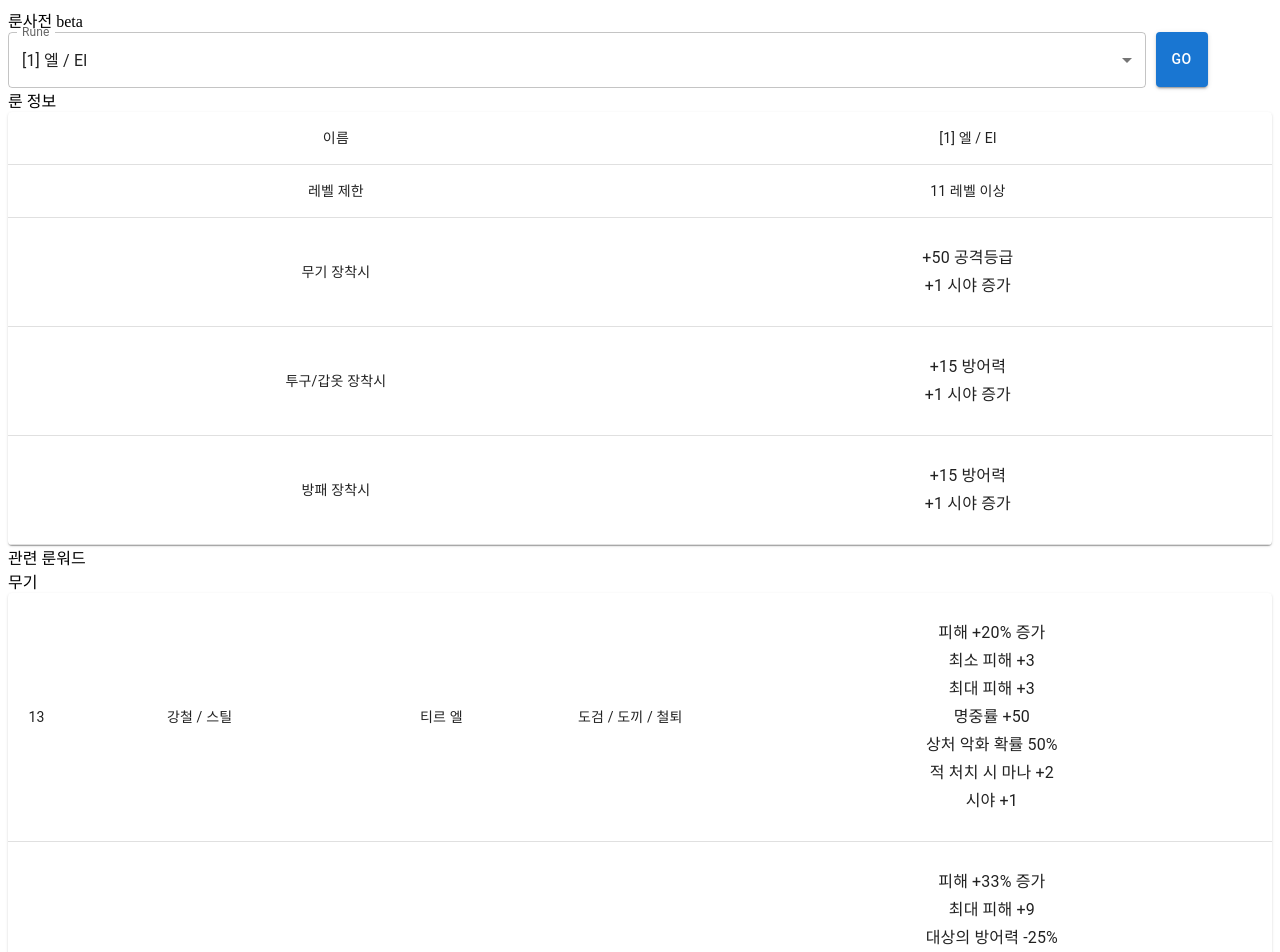
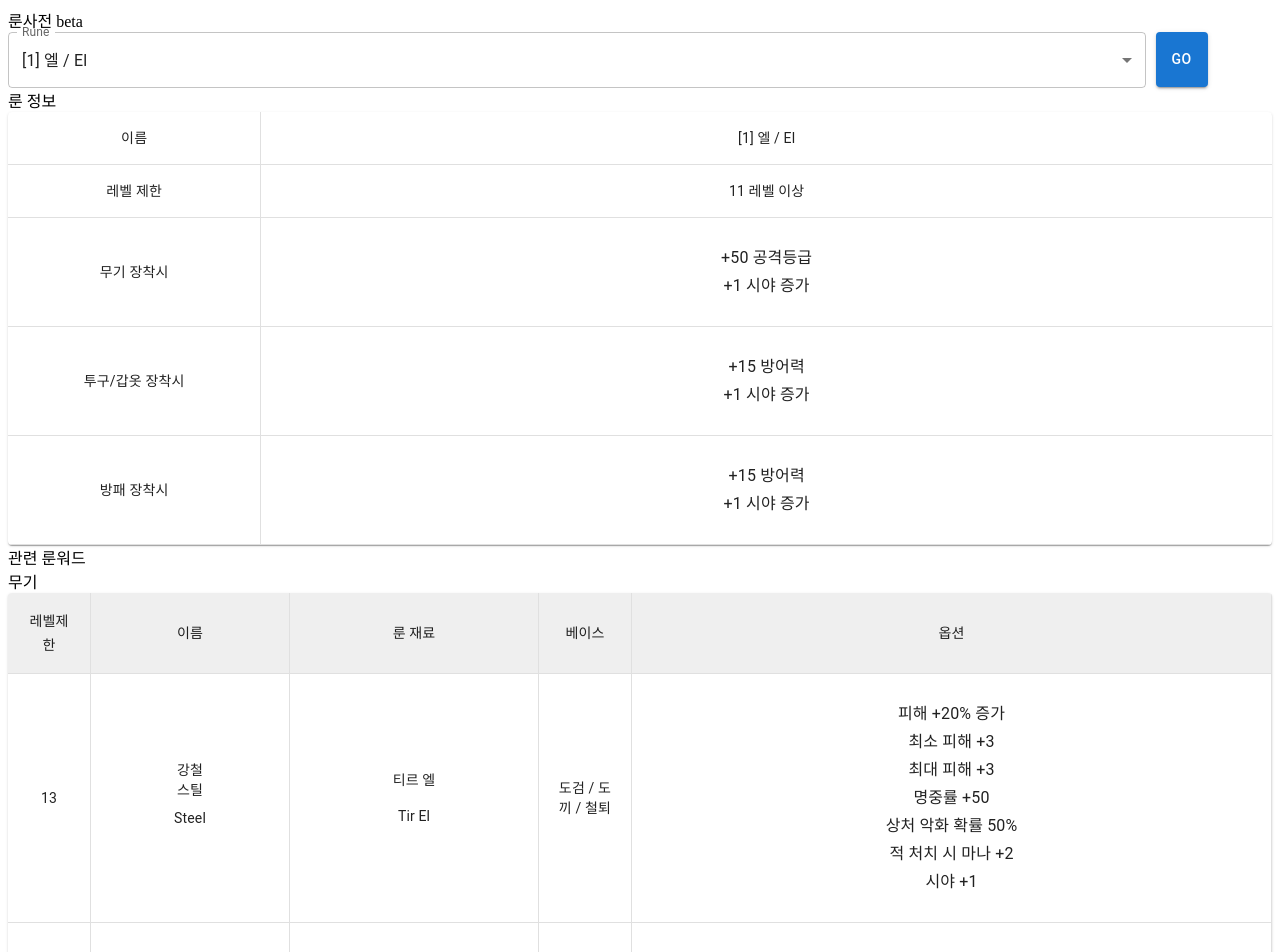
Before and after one commit to kyhong222/rune-checker, a React (Create React App) app: page /runes/El in a window 1280 px wide. Shown: the top 952 px of the page. Built offline with nearby package versions, Linux system fonts and the light colour scheme.

Commit message:
fixed rune page display's styles

```diff
--- a/src/components/RWDisplayer.js
+++ b/src/components/RWDisplayer.js
@@ -8,6 +8,7 @@ import {
   List,
   ListItemText,
   Paper,
+  TableHead,
 } from "@mui/material";
 
 import runeDatas from "../datas/runes.json";
@@ -19,6 +20,52 @@ export default function RWDisplayer(props) {
   const RWList = props.RWList;
 
   const tableRowSx = { "&:last-child td, &:last-child th": { border: 0 } };
+  const RWNameJoinSx = {
+    minWidth: 150,
+    border: 0,
+    px: 1,
+    py: 0,
+    m: 1,
+    textAlign: "center",
+  };
+  const RWNameSx = {
+    minWidth: 150,
+    border: 0,
+    p: 1,
+    m: 1,
+    textAlign: "center",
+  };
+  const reqRuneSx = {
+    minWidth: 200,
+    border: 0,
+    p: 1,
+    m: 1,
+    textAlign: "center",
+  };
+  const reqLvlColSx = {
+    borderRight: "1px solid rgba(224,224,224,1)",
+    textAlign: "center",
+    width: 50,
+  };
+  const RWNameColSx = {
+    borderRight: "1px solid rgba(224,224,224,1)",
+    textAlign: "center",
+    width: 150,
+  };
+  const reqRuneColSx = {
+    borderRight: "1px solid rgba(224,224,224,1)",
+    textAlign: "center",
+    width: 200,
+  };
+  const baseColSx = {
+    borderRight: "1px solid rgba(224,224,224,1)",
+    textAlign: "center",
+    width: 60,
+  };
+  const specColSx = {
+    borderRight: "1px solid rgba(224,224,224,1)",
+    textAlign: "center",
+  };
 
   const listText = (lists) => {
     return (
@@ -32,12 +79,29 @@ export default function RWDisplayer(props) {
     );
   };
 
-  const runeNumberToName = (number) => {
+  const runeNumberToKorName = (number) => {
     return runeDatas[number - 1].korName;
+  };
+
+  const runeNumberToEngName = (number) => {
+    return runeDatas[number - 1].engName;
   };
 
   const RWSpec = (spec) => {
     return listText(spec.split("\n"));
+  };
+  const RWHead = () => {
+    return (
+      <TableHead sx={{ backgroundColor: "rgba(224,224,224,0.5)" }}>
+        <TableRow>
+          <TableCell sx={reqLvlColSx}>{"레벨제한"}</TableCell>
+          <TableCell sx={RWNameColSx}>{"이름"}</TableCell>
+          <TableCell sx={reqRuneColSx}>{"룬"} 재료</TableCell>
+          <TableCell sx={baseColSx}>{"베이스"}</TableCell>
+          <TableCell sx={specColSx}>{"옵션"}</TableCell>
+        </TableRow>
+      </TableHead>
+    );
   };
   const RWTemplete = (RW) => {
     // RW = 룬워드 객체
@@ -46,17 +110,67 @@ export default function RWDisplayer(props) {
     return (
       <TableBody>
         <TableRow sx={{ tableRowSx }}>
-          <TableCell align="center">{RW.reqLvl}</TableCell>
-          <TableCell align="center">
-            {RW.remakeName === RW.legacyName
-              ? `${RW.remakeName}`
-              : `${RW.remakeName} / ${RW.legacyName}`}
+          <TableCell sx={reqLvlColSx}>{RW.reqLvl}</TableCell>
+          <TableCell sx={RWNameColSx}>
+            {RW.remakeName === RW.legacyName ? (
+              <>
+                <TableRow>
+                  <TableCell sx={RWNameSx}>{`${RW.remakeName}`}</TableCell>
+                </TableRow>
+              </>
+            ) : (
+              <>
+                <TableRow>
+                  <TableCell sx={RWNameJoinSx}>{`${RW.remakeName}`}</TableCell>
+                </TableRow>
+                <TableRow sx={{ border: 0 }}>
+                  <TableCell sx={RWNameJoinSx}>{`${RW.legacyName}`}</TableCell>
+                </TableRow>
+              </>
+            )}
+
+            {/* <TableRow>
+              <TableCell sx={{ border: 0 }}>
+                {RW.remakeName === RW.legacyName ? (
+                  <TableCell sx={RWNameSx}>{`${RW.remakeName}`}</TableCell>
+                ) : (
+                  <>
+                    <TableRow>
+                      <TableCell
+                        sx={RWNameJoinSx}
+                      >{`${RW.remakeName}`}</TableCell>
+                    </TableRow>
+                    <TableRow sx={{ border: 0 }}>
+                      <TableCell
+                        sx={RWNameJoinSx}
+                      >{`${RW.legacyName}`}</TableCell>
+                    </TableRow>
+                  </>
+                )}
+              </TableCell>
+            </TableRow> */}
+            <TableRow>
+              <TableCell sx={RWNameSx}>{RW.engName}</TableCell>
+            </TableRow>
           </TableCell>
-          <TableCell align="center">
-            {RW.reqRunes.split(" ").map((x) => `${runeNumberToName(x)} `)}
+          <TableCell sx={reqRuneColSx}>
+            <TableRow>
+              <TableCell sx={reqRuneSx}>
+                {RW.reqRunes
+                  .split(" ")
+                  .map((x) => `${runeNumberToKorName(x)} `)}
+              </TableCell>
+            </TableRow>
+            <TableRow>
+              <TableCell sx={reqRuneSx}>
+                {RW.reqRunes
+                  .split(" ")
+                  .map((x) => `${runeNumberToEngName(x)} `)}
+              </TableCell>
+            </TableRow>
           </TableCell>
-          <TableCell align="center">{RW.base}</TableCell>
-          <TableCell align="center">{RWSpec(RW.spec)}</TableCell>
+          <TableCell sx={baseColSx}>{RW.base}</TableCell>
+          <TableCell sx={specColSx}>{RWSpec(RW.spec)}</TableCell>
         </TableRow>
       </TableBody>
     );
@@ -66,6 +180,7 @@ export default function RWDisplayer(props) {
     <div>
       <TableContainer component={Paper}>
         <Table sx={{ minWidth: 200 }} aria-label="RW display table">
+          {RWHead()}
           {RWList.map((x) => RWTemplete(x))}
           {/* {RWList.map((x) => x.engName)} */}
         </Table>
--- a/src/components/RuneDisplayer.js
+++ b/src/components/RuneDisplayer.js
@@ -13,7 +13,20 @@ import {
 export default function RuneDisplayer(props) {
   const rune = props.rune; // number, engName, korName, specWithWeapon, specWithHelmNChest, reqLvl, reqToUp, note
   // console.log("rune", rune);
-  const tableRowSx = { "&:last-child td, &:last-child th": { border: 0 } };
+  const tableRowSx = {
+    // "&:last-child td, &:last-child th": { border: 0 }
+  };
+
+  const tableHeadSx = {
+    textAlign: "center",
+    minWidth: 100,
+    width: "20%",
+    borderRight: "1px solid rgba(224,224,224,1)",
+  };
+  const tableBodySx = {
+    textAlign: "center",
+    borderLeft: "1px solid rgba(224,224,224,1)",
+  };
 
   const listText = (lists) => {
     return (
@@ -33,54 +46,42 @@ export default function RuneDisplayer(props) {
         <Table sx={{ minWidth: 200 }} aria-label="rune display table">
           <TableBody>
             <TableRow sx={{ tableRowSx }}>
-              <TableCell align="center" colSpan={1}>
+              <TableCell sx={tableHeadSx}>
                 {/* {"image"} */}
                 {"이름"}
               </TableCell>
-              <TableCell align="center" colSpan={4}>
+              <TableCell sx={tableBodySx}>
                 {`[${rune.number}] ${rune.korName} / ${rune.engName}`}
               </TableCell>
             </TableRow>
-            <TableRow sx={{ tableRowSx }}>
-              <TableCell align="center" colSpan={1}>
-                레벨 제한
-              </TableCell>
-              <TableCell align="center" colSpan={4}>
+            <TableRow sx={tableRowSx}>
+              <TableCell sx={tableHeadSx}>{"레벨 제한"}</TableCell>
+              <TableCell sx={tableBodySx}>
                 {`${rune.reqLvl} 레벨 이상`}
               </TableCell>
             </TableRow>
-            <TableRow sx={{ tableRowSx }}>
-              <TableCell align="center" colSpan={1}>
-                무기 장착시
-              </TableCell>
-              <TableCell align="center" colSpan={4}>
+            <TableRow sx={tableRowSx}>
+              <TableCell sx={tableHeadSx}>{"무기 장착시"}</TableCell>
+              <TableCell sx={tableBodySx}>
                 {listText(rune.specWithWeapon)}
               </TableCell>
             </TableRow>
-            <TableRow sx={{ tableRowSx }}>
-              <TableCell align="center" colSpan={1}>
-                투구/갑옷 장착시
-              </TableCell>
-              <TableCell align="center" colSpan={4}>
+            <TableRow sx={tableRowSx}>
+              <TableCell sx={tableHeadSx}>{"투구/갑옷 장착시"}</TableCell>
+              <TableCell sx={tableBodySx}>
                 {listText(rune.specWithHelmNChest)}
               </TableCell>
             </TableRow>
-            <TableRow sx={{ tableRowSx }}>
-              <TableCell align="center" colSpan={1}>
-                방패 장착시
-              </TableCell>
-              <TableCell align="center" colSpan={4}>
+            <TableRow sx={tableRowSx}>
+              <TableCell sx={tableHeadSx}>{"방패 장착시"}</TableCell>
+              <TableCell sx={tableBodySx}>
                 {listText(rune.specWithShield)}
               </TableCell>
             </TableRow>
             {rune.note ? (
-              <TableRow sx={{ tableRowSx }}>
-                <TableCell align="center" colSpan={1}>
-                  비고
-                </TableCell>
-                <TableCell align="center" colSpan={4}>
-                  {rune.note}
-                </TableCell>
+              <TableRow sx={tableRowSx}>
+                <TableCell sx={tableHeadSx}>{"비고"}</TableCell>
+                <TableCell sx={tableBodySx}>{rune.note}</TableCell>
               </TableRow>
             ) : (
               <></>
--- a/src/datas/RWWeapon.json
+++ b/src/datas/RWWeapon.json
@@ -244,7 +244,7 @@
     "remakeName": "파멸",
     "legacyName": "파멸",
     "reqRunes": "15 27 22 28 32",
-    "reqLvl": "",
+    "reqLvl": 67,
     "spec": "타격 시 5% 확률로 18 레밸 화산(볼케이노) 시전\n장착 시 12 레벨 신성한 빙결(홀리 프리즈) 오라 효과 적용\n모든 기술 +2\n공격 속도 +45%\n피해 +330~370% 증가 (변함)\n적의 냉기저향 -40 ~ 60% (변함)\n치명적 공격 20%\n상처 악화 확률 25%\n괴물 회복 저지\n대상 빙결 +3\n착용 조건 -20%",
     "base": "도끼 / 망치 / 미늘창",
     "note": "최대 60%의 냉기 저항 감소가 특징인 룬어입니다."
```
